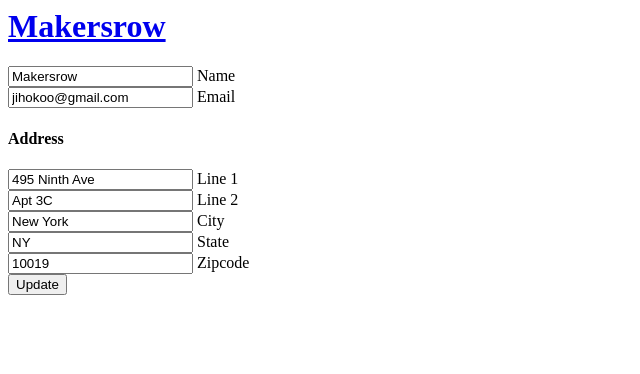
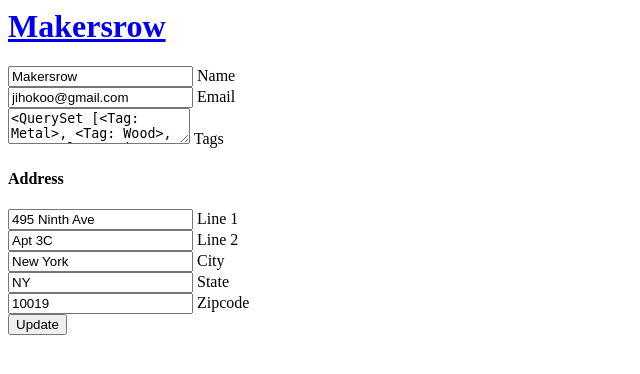
Before and after one commit to jihokoo/django_unchained, a Django app: page /factory/1/update in a window 1280 px wide. Shown: the top 374 px of the page, without its empty margins (0-640 px from the left). Run offline with Django 3.2, Linux system fonts and the light colour scheme; data comes from the database, SQL or seed files in the repository.

Commit message:
add ability to add and update tags on factories

```diff
--- a/factory/templates/factory/create.html
+++ b/factory/templates/factory/create.html
@@ -9,6 +9,8 @@
   <label for="name">Name</label><br />
   <input type="text" name="email" id="email"/>
   <label for="email">Email</label><br />
+  <textarea name="tags" id="tags" placeholder="enter comma separated tags"></textarea>
+  <label for="tags">Tags</label>
 
   <h4>Address</h4>
   <input type="text" name="line_1" id="line_1"/>
--- a/factory/templates/factory/update.html
+++ b/factory/templates/factory/update.html
@@ -9,6 +9,8 @@
   <label for="name">Name</label><br />
   <input type="text" name="email" id="email" value="{{ factory.email }}" />
   <label for="email">Email</label><br />
+  <textarea name="tags" id="tags">{{ factory.tags.all }}</textarea>
+  <label for="tags">Tags</label>
 
   <h4>Address</h4>
   <input type="text" name="line_1" id="line_1" value="{{ factory.address.line_1 }}" />
--- a/factory/views.py
+++ b/factory/views.py
@@ -2,8 +2,9 @@
 from django.http import HttpResponseRedirect, HttpResponse
 
 from django.core.urlresolvers import reverse
+from django.db import IntegrityError
 
-from .models import Factory, Address
+from .models import Factory, Address, Tag
 
 def showAll (request):
   if request.method == 'GET':
@@ -37,6 +38,19 @@
     )
     factory.save()
 
+    tags = request.POST.get('tags', 0)
+    if tags != 0:
+      tags = tags.split(',')
+      for name in tags:
+        name = name.lower()
+        try:
+          tag = Tag(name=name)
+          tag.save()
+        except IntegrityError as e:
+          if 'unique constraint' in e.message.lower():
+            tag = Tag.objects.get(name=name)
+        factory.tags.add(tag)
+
     return HttpResponseRedirect(reverse('factory:showOne', args=(factory.id,)))
 
 def update (request, factory_id):
@@ -48,11 +62,27 @@
 
     address = factory.address
     address.line_1 = request.POST["line_1"]
-    address.line_2 = request.POST["line_2"]
+    address.line_2 = request.POST.get('line_2', '')
     address.city = request.POST["city"]
     address.state = request.POST["state"]
     address.zipcode = request.POST["zipcode"]
     address.save()
+
+    tags = request.POST.get('tags', 0)
+    if tags != 0:
+      tags = tags.split(',')
+      for name in tags:
+        name = name.lower()
+        try:
+          tag = Tag(name = name)
+          tag.save()
+          factory.tags.add(tag)
+        except IntegrityError as e:
+          if 'unique constraint' in e.message.lower():
+            tag = Tag.objects.get(name = name)
+            for existing in factory.tags:
+              if (tags.index(existing.name) == -1):
+                factory.tags.add(tag)
 
     factory.name = request.POST["name"]
     factory.email = request.POST["email"]
```
